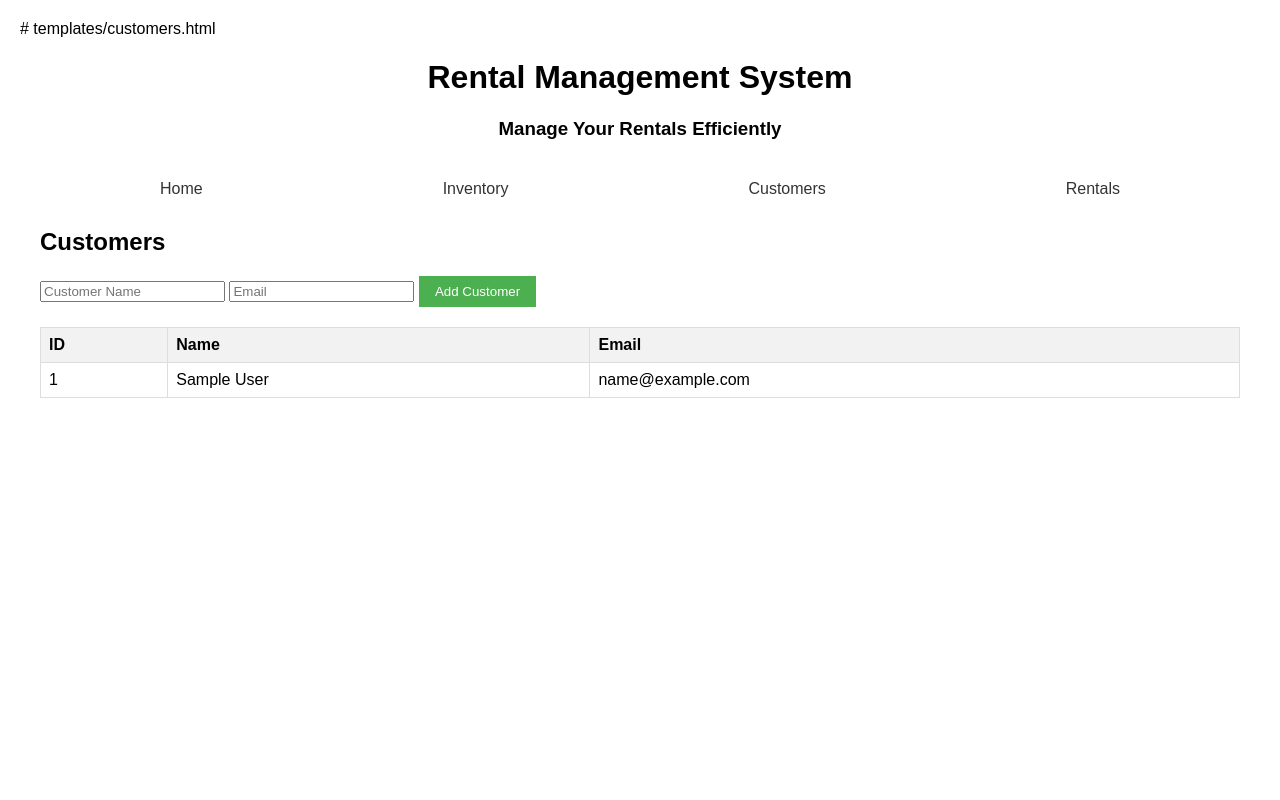
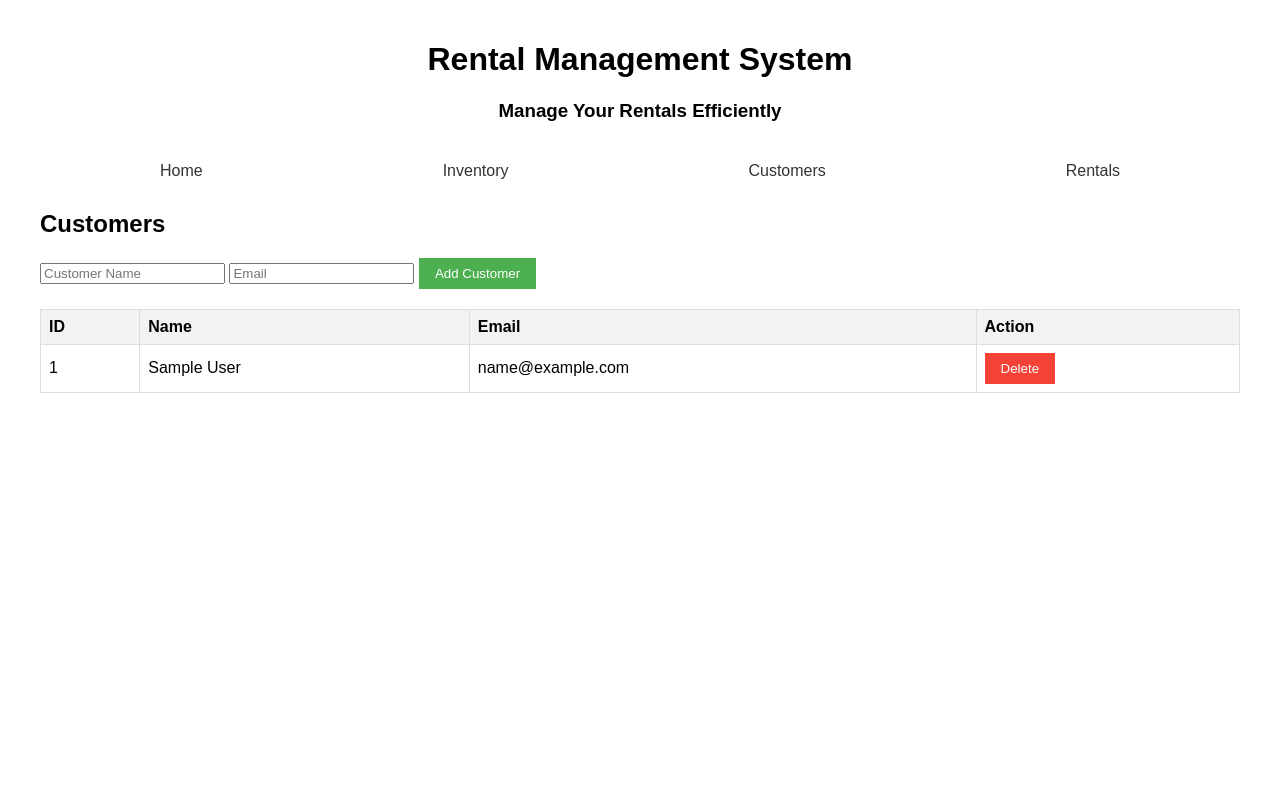
Before and after one commit to srikanta2001swamy/Rental_system, a Flask app: page /customers in a window 1280 px wide. Run offline with Flask 2, Linux system fonts and the light colour scheme; tables that the repository leaves empty hold one stand-in row (values such as "Sample post").

Commit message:
Update customers.html

```diff
--- a/templates/customers.html
+++ b/templates/customers.html
@@ -1,4 +1,3 @@
-# templates/customers.html
 {% extends 'base.html' %}
 {% block content %}
     <h2>Customers</h2>
@@ -14,12 +13,18 @@
             <th>ID</th>
             <th>Name</th>
             <th>Email</th>
+            <th>Action</th>
         </tr>
         {% for customer in customers %}
         <tr>
             <td>{{ customer[0] }}</td>
             <td>{{ customer[1] }}</td>
             <td>{{ customer[2] }}</td>
+            <td>
+                <form method="POST" action="{{ url_for('delete_customer', id=customer[0]) }}">
+                    <button type="submit" class="btn btn-delete">Delete</button>
+                </form>
+            </td>
         </tr>
         {% endfor %}
     </table>
```
